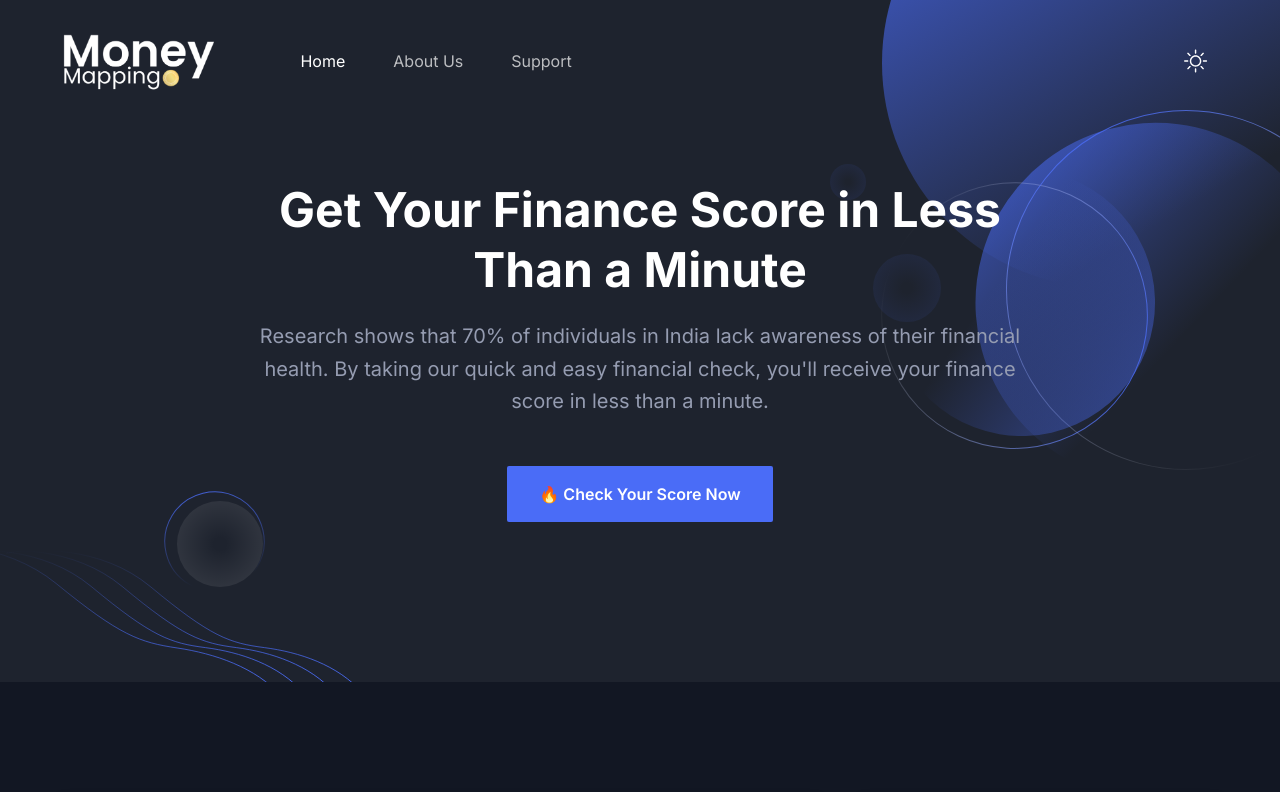
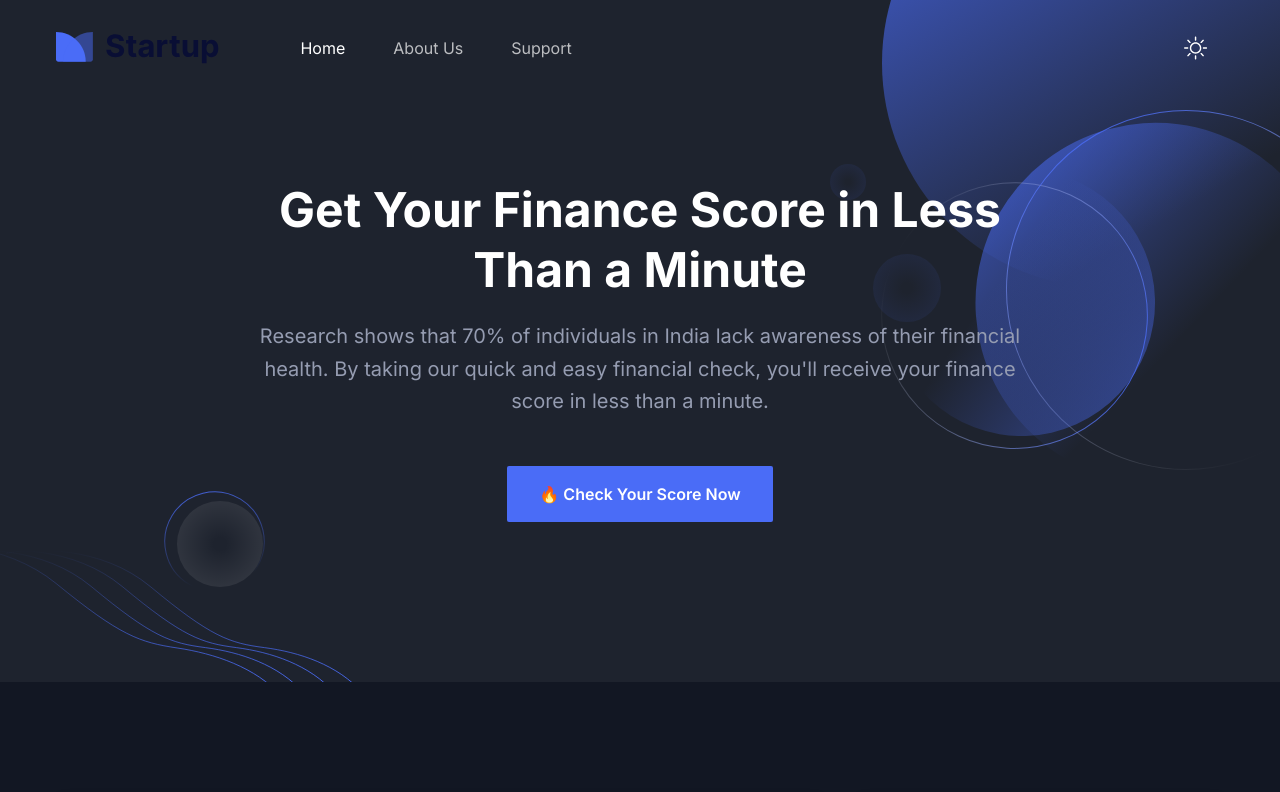
Before and after one commit to hexablockstech/pf, a Next.js app: page / in a window 1280 px wide. Shown: the top 792 px of the page. Built offline with nearby package versions, Linux system fonts and the light colour scheme.

Commit message:
logo light-dark

```diff
--- a/src/components/Header/index.tsx
+++ b/src/components/Header/index.tsx
@@ -25,6 +25,12 @@ const Header = () => {
   useEffect(() => {
     window.addEventListener("scroll", handleStickyNavbar);
   });
+  const [theme, setTheme] = useState("light");
+  useEffect(() => {
+    setTheme(localStorage.getItem("theme") || "light");
+  }, []);
+
+  const logoSrc = theme === "dark" ? "/images/logo/logo-3.png" : "/images/logo/logo-2.svg";
 
   // submenu handler
   const [openIndex, setOpenIndex] = useState(-1);
@@ -57,14 +63,15 @@ const Header = () => {
                 } `}
               >
                 <Image
-                  src="/images/logo/logo-2.svg"
+                  src={logoSrc}
+                  // src="/images/logo/logo-2.svg"
                   alt="logo"
                   width={140}
                   height={30}
                   className="w-full dark:hidden"
                 />
                 <Image
-                  src="/images/logo/logo-3.png"
+                  src= {logoSrc}  //"/images/logo/logo-3.png"
                   alt="logo"
                   width={140}
                   height={15}
```
